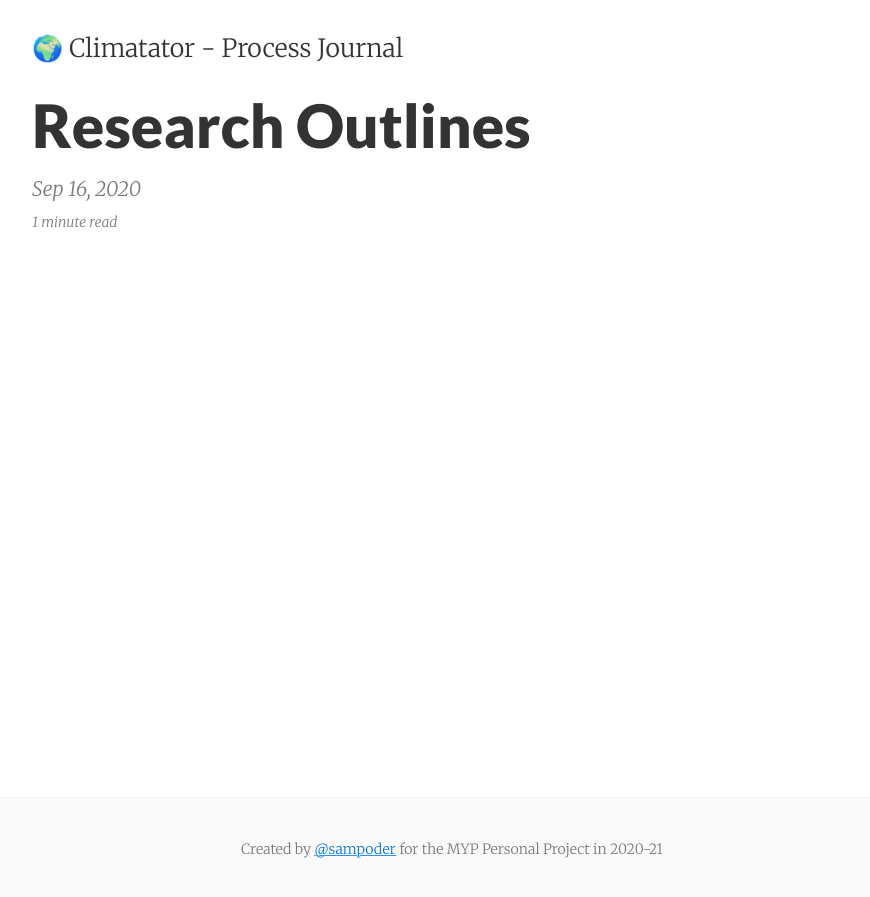
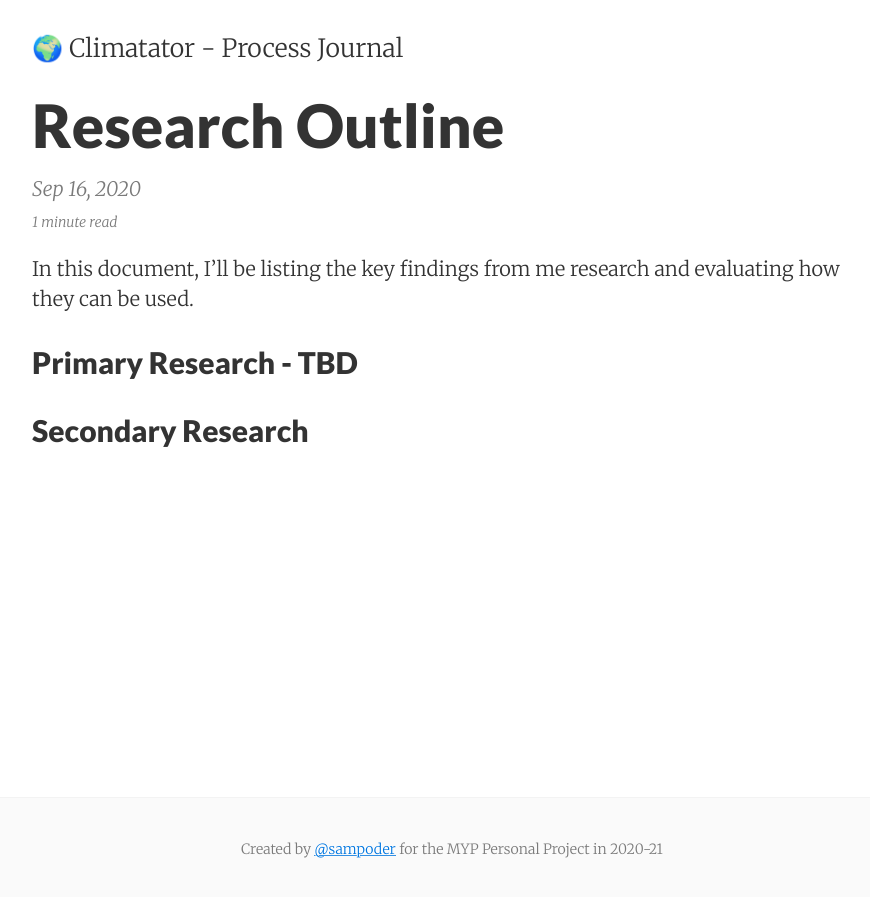
Before and after one commit to sampoder/climatator, a Jekyll site: the page built from journal/_posts/2020-09-16-research.md, in a window 1280 px wide. Shown: the top 897 px of the page, without its empty margins (188-1058 px from the left). Built offline with Jekyll 4.4.1, drawn with Linux system fonts in a browser that asks for light colours.

Commit message:
Update 2020-09-16-research.md

```diff
--- a/journal/_posts/2020-09-16-research.md
+++ b/journal/_posts/2020-09-16-research.md
@@ -1,6 +1,12 @@
 ---
 layout: post
-title: Research Outlines
+title: Research Outline
 date: 2020-09-16 12:00
 summary: Key findings from my research
 ---
+
+In this document, I'll be listing the key findings from me research and evaluating how they can be used.
+
+## Primary Research - TBD
+
+## Secondary Research
```
